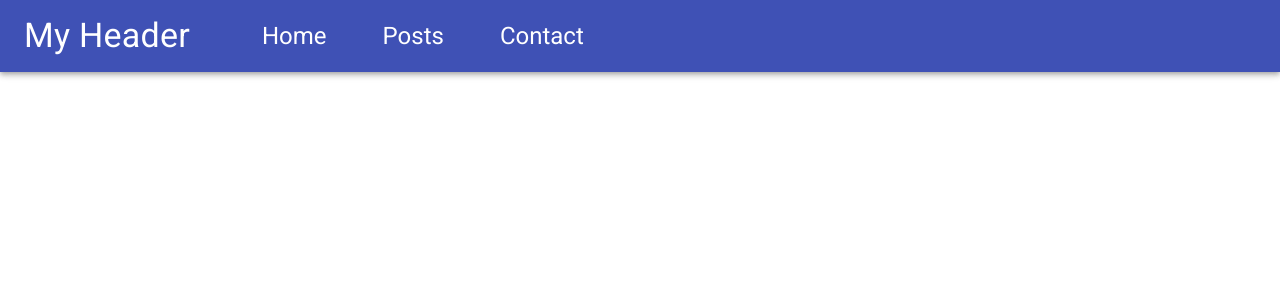
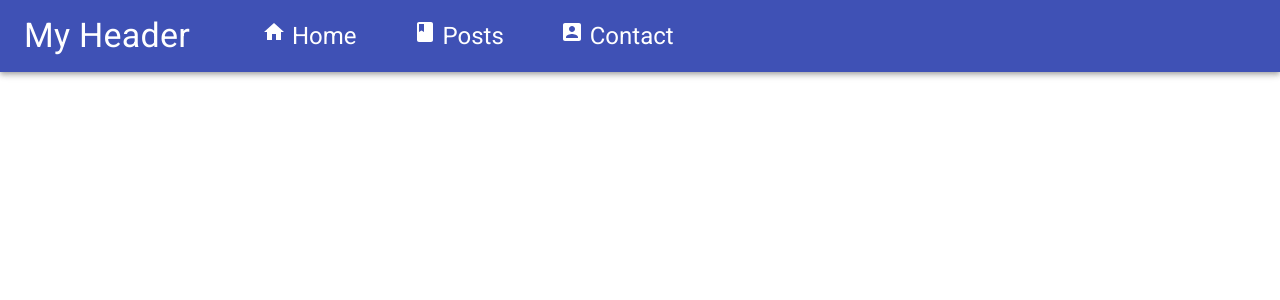
Before and after one commit to GFore/Material-UI-Tutorial-1, a React (Create React App) app: page / in a window 1280 px wide. Shown: the top 300 px of the page. Built offline with nearby package versions, Linux system fonts and the light colour scheme.

Commit message:
adds icons to Navbar

```diff
--- a/package.json
+++ b/package.json
@@ -4,6 +4,7 @@
   "private": true,
   "dependencies": {
     "@material-ui/core": "^4.1.1",
+    "@material-ui/icons": "^4.2.0",
     "react": "^16.8.6",
     "react-dom": "^16.8.6",
     "react-scripts": "3.0.1"
--- a/src/Navbar.js
+++ b/src/Navbar.js
@@ -1,13 +1,29 @@
 import React from 'react';
-import { List, ListItem, ListItemText, Typography } from '@material-ui/core/';
+import { List, ListItem, ListItemIcon, ListItemText, Typography } from '@material-ui/core/';
+import { AccountBox, Book, Home } from '@material-ui/icons/';
+
+const MenuItems = ({ menuList }) => {
+  return menuList.map((menuItem, i) => {
+    return (
+      <ListItemText inset key={i}>
+        <Typography color="inherit" variant="h5">
+          {menuItem === 'Home' ?
+              <Home />
+            : menuItem === 'Posts' ?
+              <Book />
+            : <AccountBox />
+          } {`${menuItem}`}
+        </Typography>
+      </ListItemText>
+    );
+  });
+}
 
 function Navbar(props) {
   return (
     <List component="nav">
       <ListItem component="div">
-          <ListItemText inset><Typography color="inherit" variant="h5">Home</Typography></ListItemText>
-          <ListItemText inset><Typography color="inherit" variant="h5">Posts</Typography></ListItemText>
-          <ListItemText inset><Typography color="inherit" variant="h5">Contact</Typography></ListItemText>
+        <MenuItems menuList={['Home', 'Posts', 'Contact']} />
       </ListItem>
     </List>
   );
```
Also changed, not shown: 1 other file (tests, documents, lock files or other folders).
